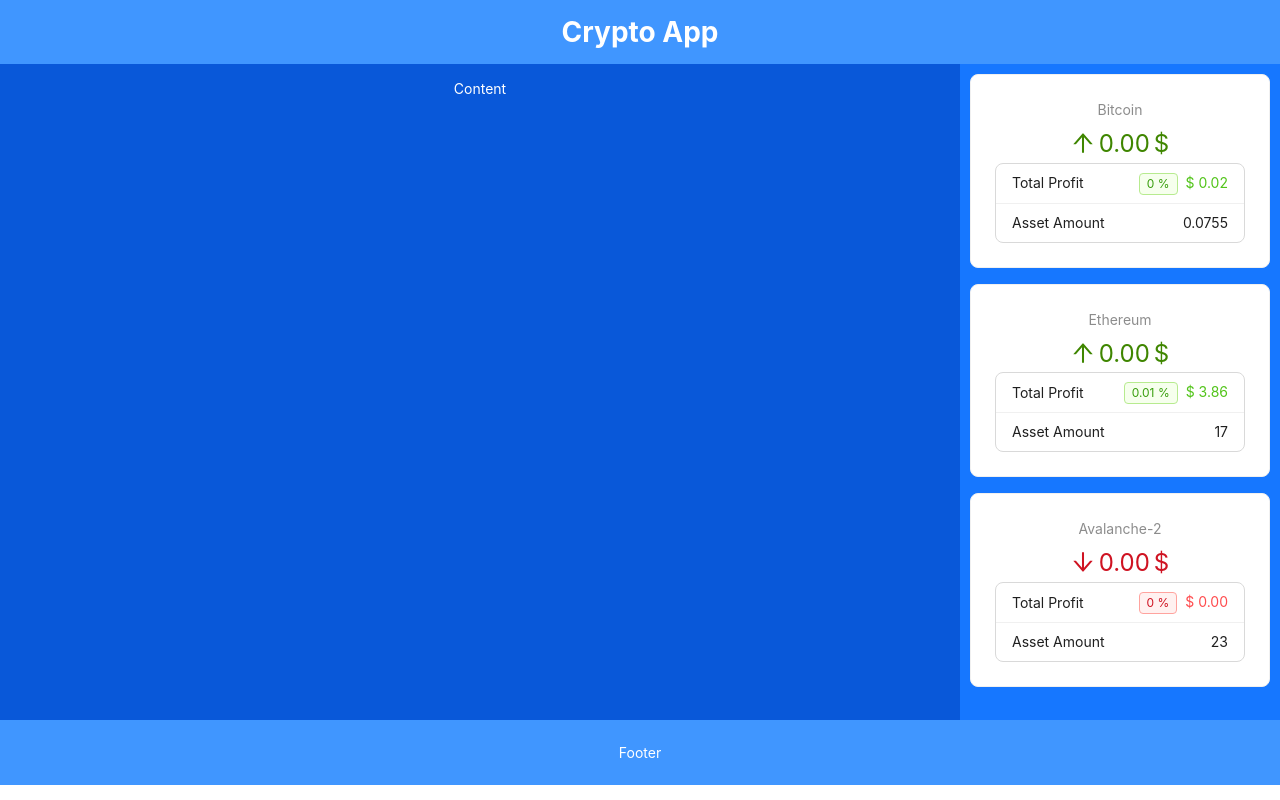
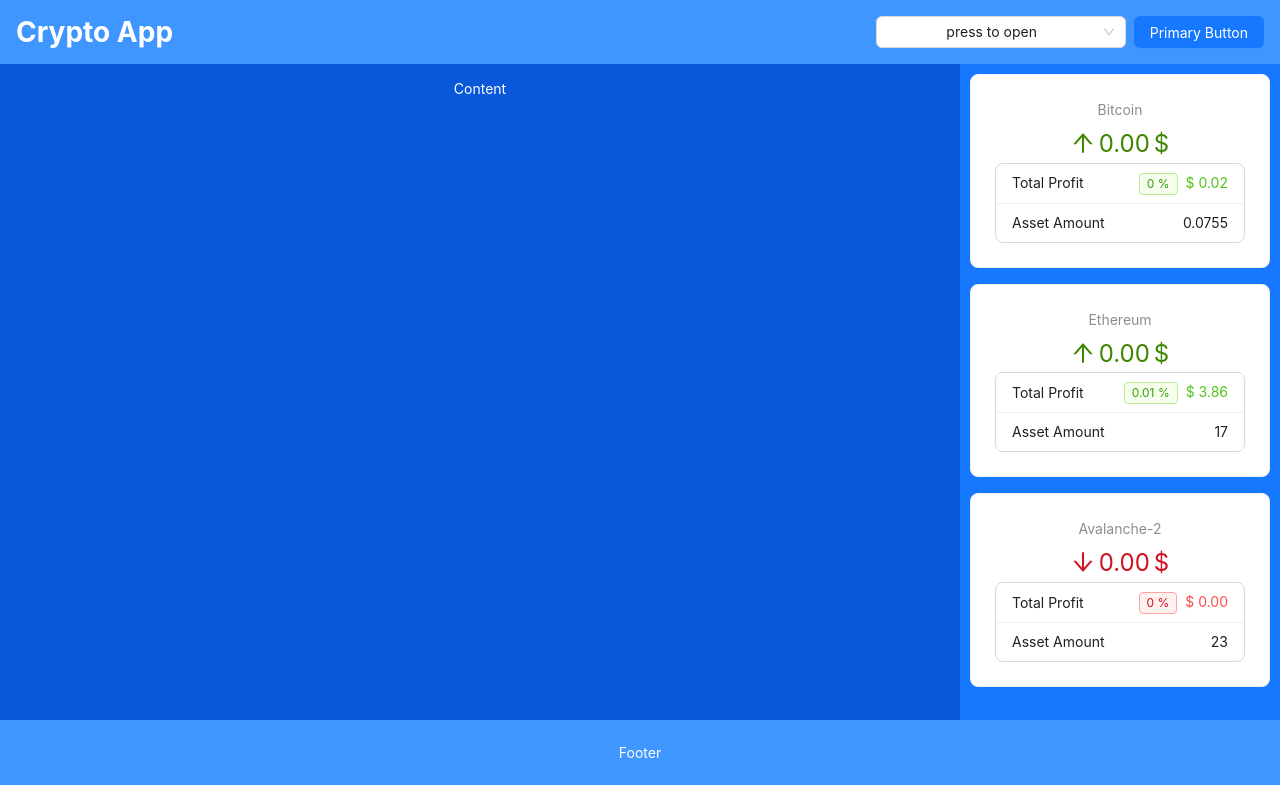
Before and after one commit to T1moQ/crypto-app, a React app: page / in a window 1280 px wide. Built offline with nearby package versions, Linux system fonts and the light colour scheme; the HTML template or start-up script is replaced by a standard one.

Commit message:
Header styles editing

```diff
--- a/src/components/layout/AppHeader.jsx
+++ b/src/components/layout/AppHeader.jsx
@@ -1,17 +1,73 @@
-import { Layout } from 'antd';
+import { Layout, Select, Space, Button, Flex } from 'antd'
+
+const handleChange = (value) => {
+   console.log(`selected ${value}`);
+};
+
+const options = [
+   {
+      label: 'China',
+      value: 'china',
+      emoji: '🇨🇳',
+      desc: 'China (中国)',
+   },
+   {
+      label: 'USA',
+      value: 'usa',
+      emoji: '🇺🇸',
+      desc: 'USA (美国)',
+   },
+   {
+      label: 'Japan',
+      value: 'japan',
+      emoji: '🇯🇵',
+      desc: 'Japan (日本)',
+   },
+   {
+      label: 'Korea',
+      value: 'korea',
+      emoji: '🇰🇷',
+      desc: 'Korea (韩国)',
+   },
+]
+
 
 const AppHeader = () => {
    const headerStyle = {
+      width: '100%',
       textAlign: 'center',
       color: '#fff',
       height: 64,
-      paddingInline: 48,
-      lineHeight: '64px',
       backgroundColor: '#4096ff',
+      padding: '1rem',
+      display: 'flex',
+      justifyContent: 'space-between',
+      alignItems: 'center'
    }
+
    return (
       <div>
-         <Layout.Header style={headerStyle}><h1>Crypto App</h1></Layout.Header>
+         <Layout.Header style={headerStyle}>
+            <h1>Crypto App</h1>
+            <Flex gap="small" wrap="wrap">
+               <Select
+                  style={{ width: 250 }}
+                  value={'press to open'}
+                  onChange={handleChange}
+                  optionLabelProp="label"
+                  options={options}
+                  optionRender={(option) => (
+                     <Space>
+                        <span role="img" aria-label={option.data.label}>
+                           {option.data.emoji}
+                        </span>
+                        {option.data.desc}
+                     </Space>
+                  )}
+               />
+               <Button type="primary">Primary Button</Button>
+            </Flex>
+         </Layout.Header>
       </div>
    )
 }
```
